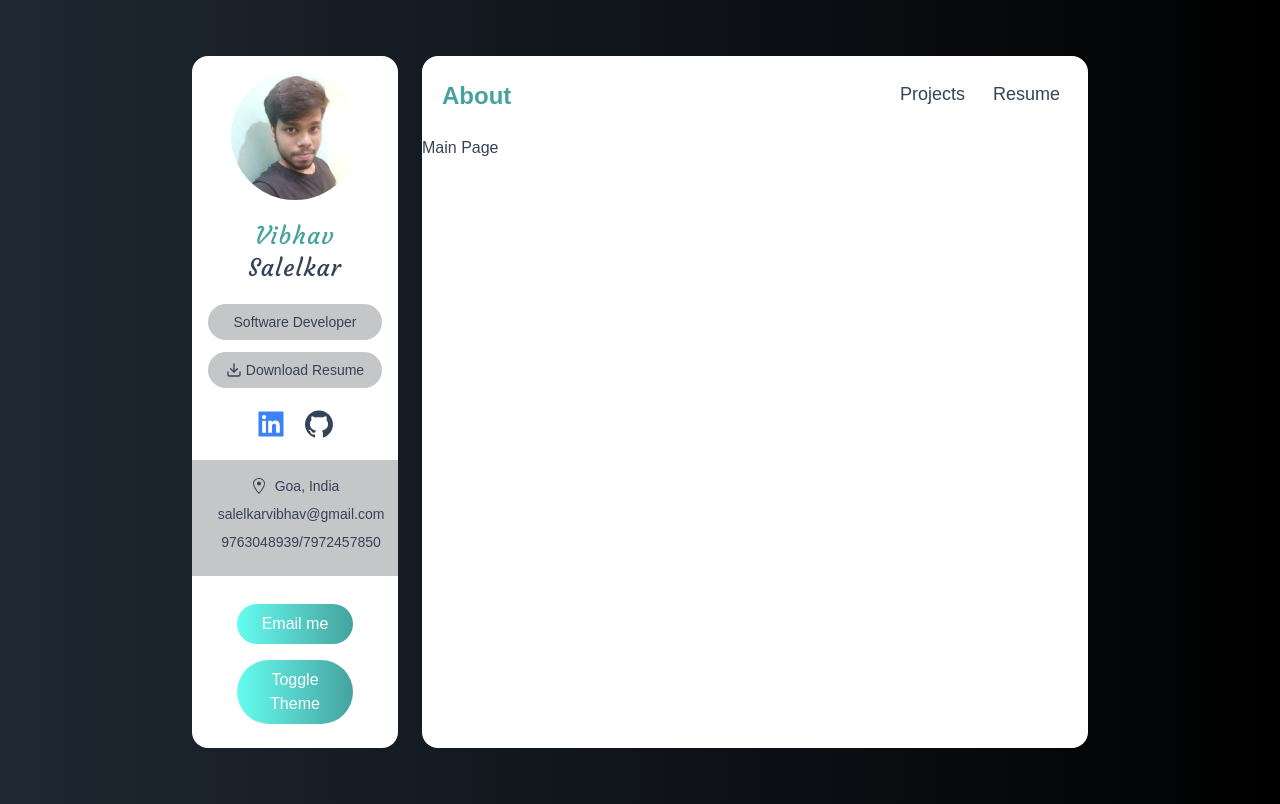
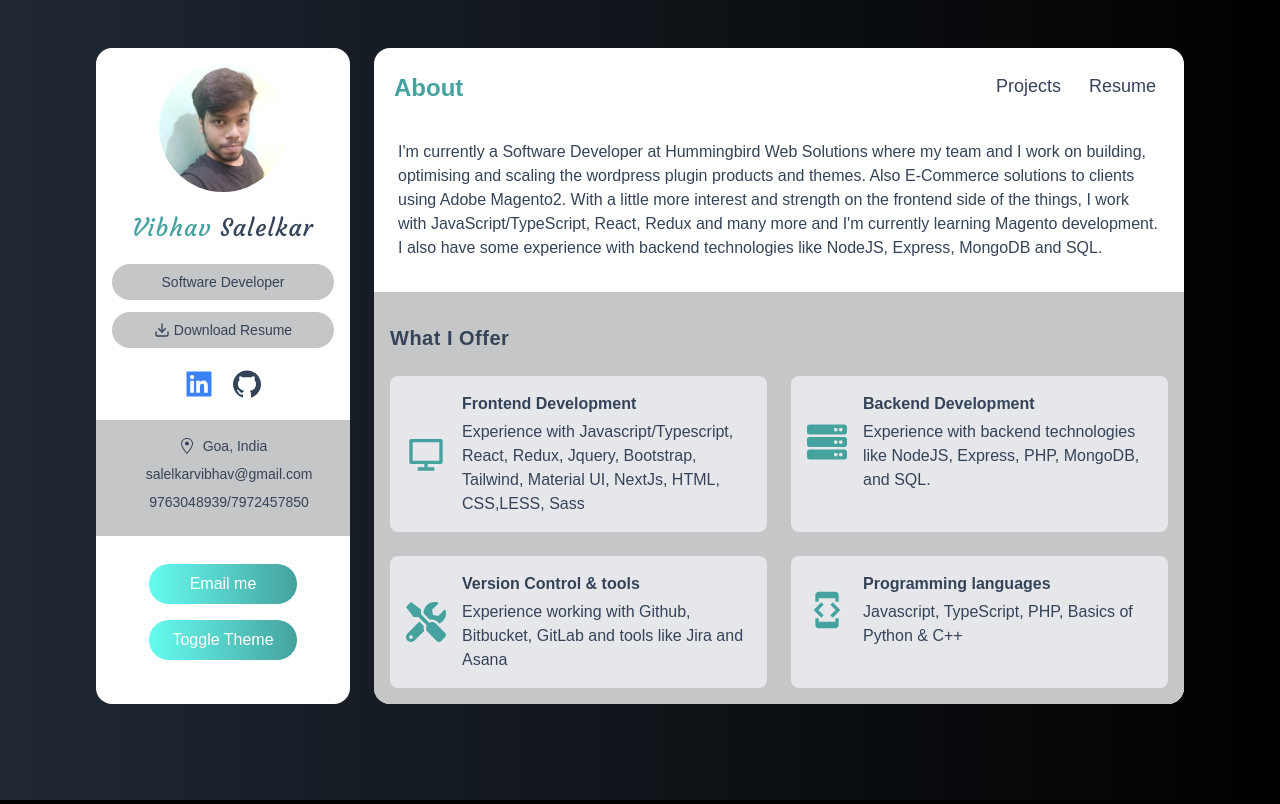
Before and after one commit to Vibhav-Salelkar/personal-portfolio, a Next.js app: page / in a window 1280 px wide. Built offline with nearby package versions, Linux system fonts and the light colour scheme.

Commit message:
feat: about page ui

```diff
--- /dev/null
+++ b/components/SkillCard/SkillCard.tsx
@@ -0,0 +1,26 @@
+import { FunctionComponent } from "react";
+import { ISkill } from "../../type";
+
+const SkillCard: FunctionComponent<{ skill: ISkill }> = ({
+  skill: { title, about, Icon },
+}) => {
+  const createMarkup = () => {
+    return {
+      __html: about,
+    };
+  };
+
+  return (
+    <div className="flex items-center p-4 space-x-4">
+      <div>
+        <Icon className="w-10 h-10 text-vstext2" />
+      </div>
+      <div>
+        <h4 className="mb-1 font-bold">{title}</h4>
+        <p dangerouslySetInnerHTML={createMarkup()} />
+      </div>
+    </div>
+  );
+};
+
+export default SkillCard;
--- /dev/null
+++ b/data.ts
@@ -0,0 +1,27 @@
+import { ISkill } from "./type";
+import {RiComputerLine} from 'react-icons/ri';
+import {FaServer,FaTools} from 'react-icons/fa';
+import {MdDeveloperMode} from 'react-icons/md';
+
+export const skills:ISkill[] = [
+    {
+        title: 'Frontend Development',
+        about: 'Experience with Javascript/Typescript, React, Redux, Jquery, Bootstrap, Tailwind, Material UI, NextJs, HTML, CSS,LESS, Sass',
+        Icon: RiComputerLine,
+    },
+    {
+        title: 'Backend Development',
+        about: 'Experience with backend technologies like NodeJS, Express, PHP, MongoDB, and SQL.',
+        Icon: FaServer,
+    },
+    {
+        title: 'Version Control & tools',
+        about: 'Experience working with Github, Bitbucket, GitLab and tools like Jira and Asana',
+        Icon: FaTools,
+    },
+    {
+        title: 'Programming languages',
+        about: 'Javascript, TypeScript, PHP, Basics of Python & C++',
+        Icon: MdDeveloperMode,
+    },
+]
--- a/pages/_app.tsx
+++ b/pages/_app.tsx
@@ -4,11 +4,11 @@ import Navbar from "../components/Navbar/Navbar";
 
 function MyApp({ Component, pageProps }) {
   return (
-    <div className="grid grid-cols-12 gap-6 px-5 sm:px-20 md:px-32 lg:px-48 my-14">
+    <div className="grid grid-cols-12 gap-6 px-5 my-12 sm:px-20 md:px-24 lg:px-22">
       <div className="col-span-12 p-4 text-center bg-white lg:col-span-3 rounded-2xl">
         <Sidebar/>
       </div>
-      <div className="flex flex-col col-span-12 bg-white lg:col-span-9 rounded-2xl">
+      <div className="flex flex-col col-span-12 overflow-hidden bg-white lg:col-span-9 rounded-2xl">
         <Navbar/>
         <Component {...pageProps} />
       </div>
--- a/pages/api/hello.ts
+++ /dev/null
@@ -1,5 +0,0 @@
-// Next.js API route support: https://nextjs.org/docs/api-routes/introduction
-
-export default function handler(req, res) {
-  res.status(200).json({ name: 'John Doe' })
-}
--- a/pages/index.tsx
+++ b/pages/index.tsx
@@ -1,9 +1,25 @@
+import { GetStaticPropsContext } from "next";
+import SkillCard from "../components/SkillCard/SkillCard";
+import { skills } from "../data";
+
 const index = () => {
   return (
-    <div>
-      <h1 className="bg-white">Main Page</h1>
+    <div className="flex flex-col flex-grow px-6 pt-1">
+      <h5 className="my-2 font-medium ">
+        I'm currently a Software Developer at Hummingbird Web Solutions where my team and I work on building, optimising and scaling the wordpress plugin products and themes. Also E-Commerce solutions to clients using Adobe Magento2. With a little more interest and strength on the frontend side of the things, I work with JavaScript/TypeScript, React, Redux and many more and I'm currently learning Magento development. I also have some experience with backend technologies like NodeJS, Express, MongoDB and SQL.
+      </h5>
+      <div className="flex-grow p-4 mt-6 bg-vspanel" style={{marginLeft: '-1.5rem', marginRight: '-1.5rem'}}>
+        <h6 className="mt-4 mb-6 text-xl font-bold tracking-wide">What I Offer</h6>
+        <div className="grid gap-6 lg:grid-cols-2">
+          {skills.map((skill) => {
+            return <div className="bg-gray-200 rounded-lg lg:col-span-1">
+               <SkillCard skill={skill} />
+            </div>
+          })}
+        </div>
+      </div>
     </div>
-  )
-}
+  );
+};
 
 export default index;
--- /dev/null
+++ b/type.ts
@@ -0,0 +1,7 @@
+import { IconType } from "react-icons";
+
+export interface ISkill {
+    title: string,
+    about: string,
+    Icon: IconType
+}
```
